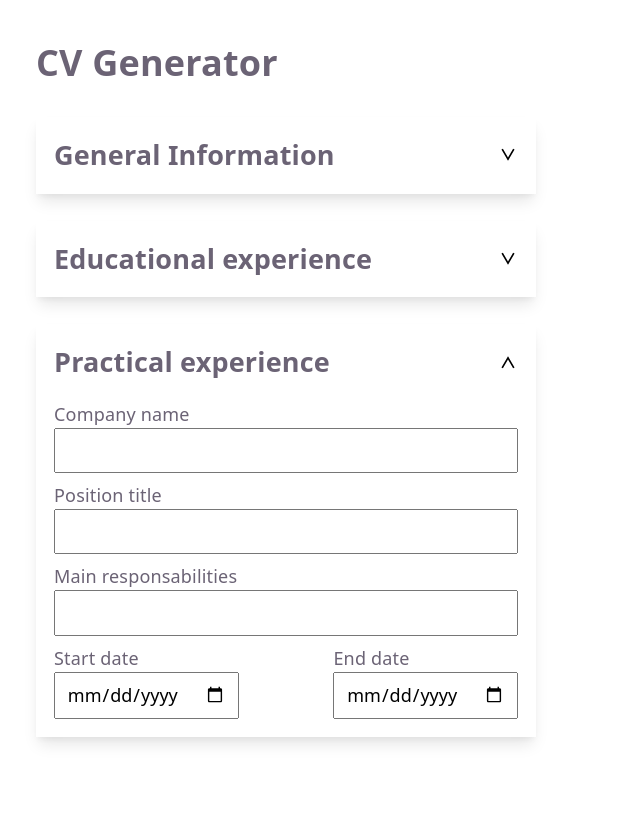
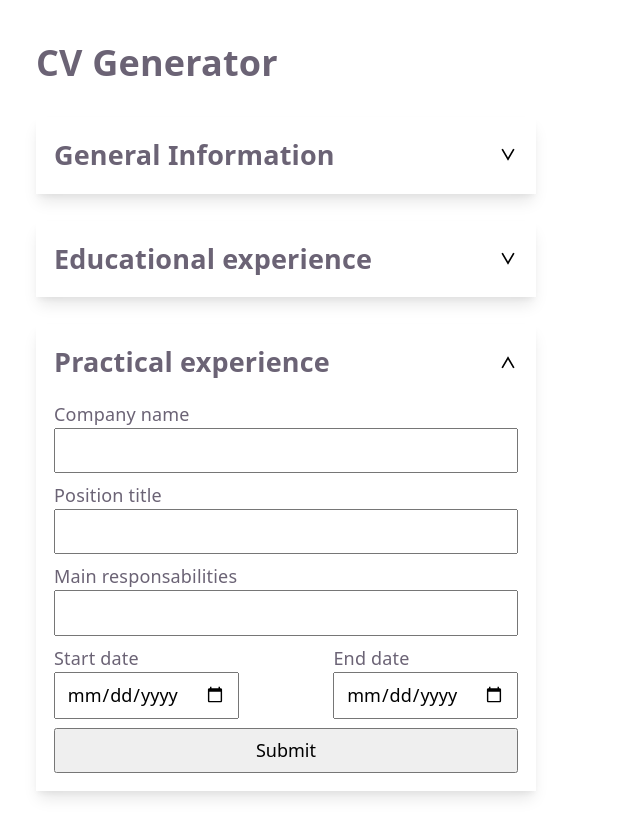
Before and after one commit to MatiasBastarrica/project-cv-application-top, a React (Vite) app: page / in a window 1280 px wide. Both pictures are taken after a click on the button 508 px from the left and 362 px from the top of the page. Shown: the whole page, without its empty margins (0-640 px from the left). Before the commit the page ends 800 px from the top, so only its background shows below. Built offline with nearby package versions, Linux system fonts and the light colour scheme.

Commit message:
Refactor the component so that it uses the "Accordion" component

```diff
--- a/src/components/PracticalExp.jsx
+++ b/src/components/PracticalExp.jsx
@@ -1,60 +1,104 @@
 import { useState } from "react";
+import { Accordion } from "./Accordion.jsx";
 
 export function PracticalExp() {
-  const [openAccordion, setOpenAccordion] = useState(false);
+  const [submission, setSubmission] = useState({
+    submitted: false,
+    companyName: "",
+    positionTitle: "",
+    mainResponsabilities: "",
+    startDate: "",
+    endDate: "",
+  });
 
-  function handleAccordion(e) {
-    const formElement = document.querySelector(".practical-exp-form");
-    const btn = e.currentTarget;
-    formElement.classList.toggle("hide");
-    if (!openAccordion) {
-      btn.classList.remove("accordion-closed");
-      btn.classList.add("accordion-opened");
-    } else {
-      btn.classList.add("accordion-closed");
-      btn.classList.remove("accordion-opened");
+  function handleSubmit(e) {
+    e.preventDefault();
+    submission.companyName = document.querySelector("#company-name").value;
+    submission.positionTitle = document.querySelector("#position-title").value;
+    submission.mainResponsabilities = document.querySelector(
+      "#main-responsabilities",
+    ).value;
+    submission.startDate = document.querySelector("#work-start-date").value;
+    submission.endDate = document.querySelector("#work-end-date").value;
+    setSubmission({ ...submission, submitted: true });
   }
-    setOpenAccordion(!openAccordion);
+
+  function handleEdit(e) {
+    setSubmission({ ...submission, submitted: false });
   }
+
+  function childrenElements() {
+    if (!submission.submitted) {
       return (
-    <div className="cv-form-field">
-      <div className="field-title">
-        <h2>Practical experience</h2>
-        <button
-          type="button"
-          className="accordion-closed"
-          onClick={handleAccordion}
-        >
-          <svg xmlns="http://www.w3.org/2000/svg" viewBox="0 0 24 24">
-            <title>Expand form field</title>
-            <path d="M5.5,4.14L4.5,5.86L15,12L4.5,18.14L5.5,19.86L19,12L5.5,4.14Z" />
-          </svg>
-        </button>
-      </div>
-      <form action="#" className="hide practical-exp-form">
+        <form action="#" className=" practical-exp-form">
           <div>
-          <label htmlFor="name">Company name</label>
-          <input type="text" id="name" />
+            <label htmlFor="company-name">Company name</label>
+            <input
+              type="text"
+              id="company-name"
+              defaultValue={submission.companyName}
+            />
           </div>
           <div>
-          <label htmlFor="email">Position title</label>
-          <input type="email" name="email" id="email" />
+            <label htmlFor="position-title">Position title</label>
+            <input
+              type="text"
+              name="position-title"
+              id="position-title"
+              defaultValue={submission.positionTitle}
+            />
           </div>
           <div>
-          <label htmlFor="phone">Main responsabilities</label>
-          <input type="number" name="phone" id="phone" />
+            <label htmlFor="main-responsabilities">Main responsabilities</label>
+            <input
+              type="text"
+              name="main-responsabilities"
+              id="main-responsabilities"
+              defaultValue={submission.mainResponsabilities}
+            />
           </div>
           <div className="date-inputs-container">
             <div>
               <label htmlFor="work-start-date">Start date</label>
-            <input type="date" name="work-start-date" id="work-start-date" />
+              <input
+                type="date"
+                name="work-start-date"
+                id="work-start-date"
+                defaultValue={submission.startDate}
+              />
             </div>
             <div>
               <label htmlFor="work-end-date">End date</label>
-            <input type="date" name="work-end-date" id="work-end-date" />
+              <input
+                type="date"
+                name="work-end-date"
+                id="work-end-date"
+                defaultValue={submission.endDate}
+              />
             </div>
           </div>
+          <button type="submit" onClick={handleSubmit}>
+            Submit
+          </button>
         </form>
+      );
+    } else {
+      return (
+        <div className="form-values-display">
+          <p>Company name: {submission.companyName}</p>
+          <p>Position title: {submission.positionTitle}</p>
+          <p>Main responsabilities: {submission.mainResponsabilities}</p>
+          <p>Start date: {submission.startDate}</p>
+          <p>End date: {submission.endDate}</p>
+          <button type="button" className="edit-button" onClick={handleEdit}>
+            Edit
+          </button>
         </div>
       );
     }
+  }
+
+  return (
+    <Accordion title={"Practical experience"}>{childrenElements()}</Accordion>
+  );
+}
```
Lines whose indentation alone changed are shown as unchanged.
